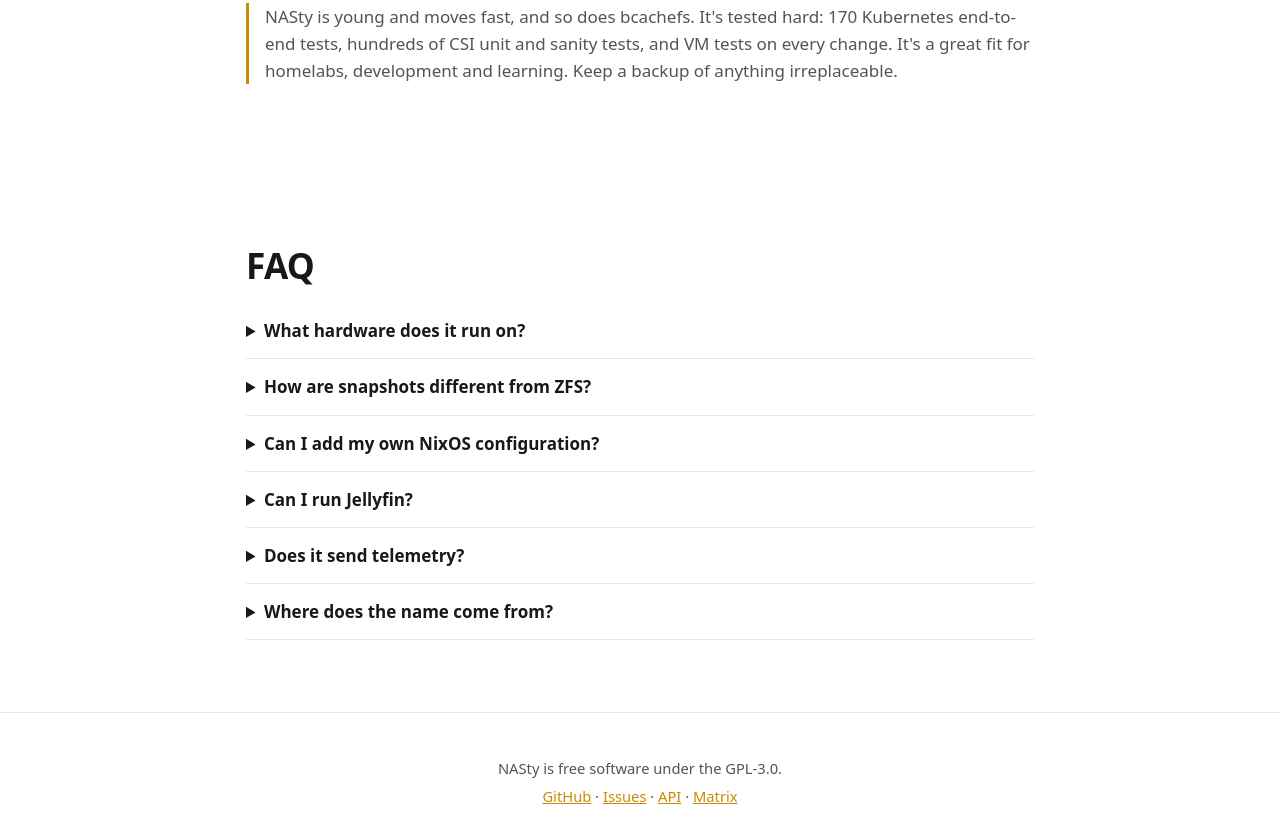
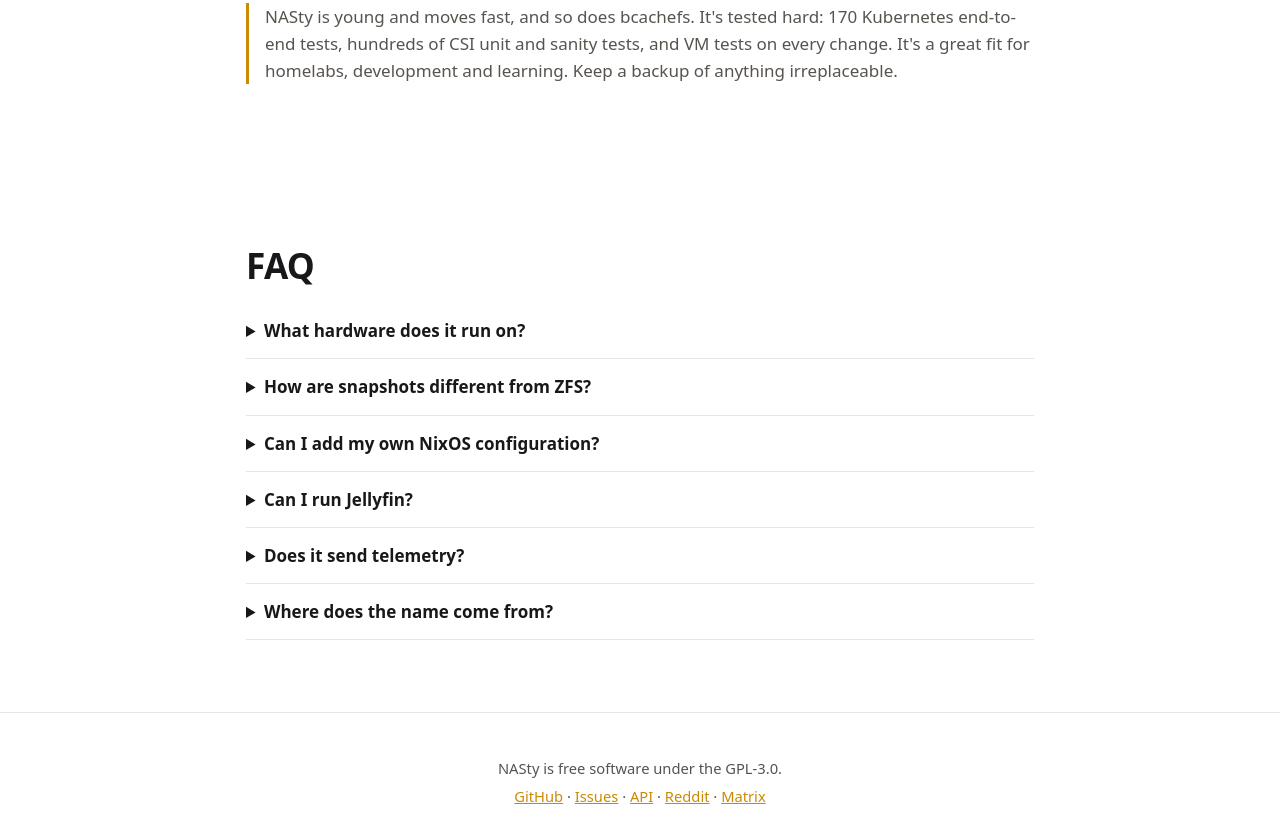
Before and after one commit to nasty-project/nasty-website, a plain HTML site: page index.html in a window 1280 px wide. Shown: the part 6262-7102 px from the top of the page. Drawn offline with Linux system fonts and the light colour scheme.

Commit message:
Link r/NAStyProject in the footer

```diff
--- a/index.html
+++ b/index.html
@@ -203,7 +203,7 @@
 
 <footer>
 	<p>NASty is free software under the GPL-3.0.</p>
-	<p><a href="https://github.com/nasty-project">GitHub</a> · <a href="https://github.com/nasty-project/nasty/issues">Issues</a> · <a href="https://nasty-api.pages.dev">API</a> · <a href="https://matrix.to/#/#_oftc_%23bcache:matrix.org">Matrix</a></p>
+	<p><a href="https://github.com/nasty-project">GitHub</a> · <a href="https://github.com/nasty-project/nasty/issues">Issues</a> · <a href="https://nasty-api.pages.dev">API</a> · <a href="https://www.reddit.com/r/NAStyProject/">Reddit</a> · <a href="https://matrix.to/#/#_oftc_%23bcache:matrix.org">Matrix</a></p>
 </footer>
 
 </body>
```
